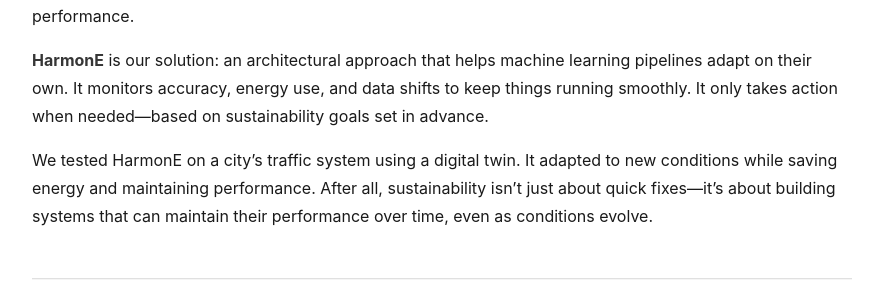
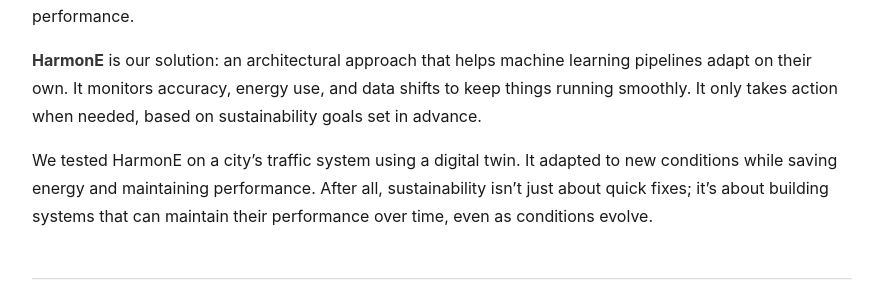
Before and after one commit to sa4s-serc/HarmonE, a Jekyll site: the page built from index.md, in a window 1280 px wide and 900 px high, scrolled down 889 px. Shown: the part 210-509 px from the top of the window, without its empty margins (198-1081 px from the left). Built offline with Jekyll 4.4.1, drawn with Linux system fonts in a browser that asks for light colours; some web fonts are replaced.

Commit message:
— replaced with standard punctuations:

```diff
--- a/index.md
+++ b/index.md
@@ -24,9 +24,9 @@ data: https://pems.dot.ca.gov
 
 Machine learning powers much of what we use every day, but keeping the models that these systems use reliable and energy-efficient over time isn’t easy. Models drift, data changes, and retraining too often can drain resources. Retraining models too often wastes energy and resources, while doing too little can hurt performance.
 
-**HarmonE** is our solution: an architectural approach that helps machine learning pipelines adapt on their own. It monitors accuracy, energy use, and data shifts to keep things running smoothly. It only takes action when needed—based on sustainability goals set in advance.
+**HarmonE** is our solution: an architectural approach that helps machine learning pipelines adapt on their own. It monitors accuracy, energy use, and data shifts to keep things running smoothly. It only takes action when needed, based on sustainability goals set in advance.
 
-We tested HarmonE on a city’s traffic system using a digital twin. It adapted to new conditions while saving energy and maintaining performance. After all, sustainability isn’t just about quick fixes—it’s about building systems that can maintain their performance over time, even as conditions evolve.
+We tested HarmonE on a city’s traffic system using a digital twin. It adapted to new conditions while saving energy and maintaining performance. After all, sustainability isn’t just about quick fixes; it’s about building systems that can maintain their performance over time, even as conditions evolve.
 
 ---
 
```
